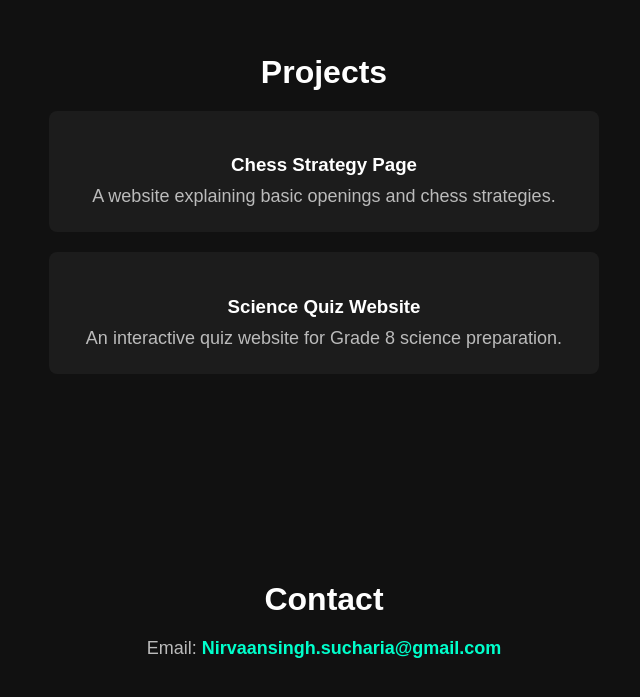
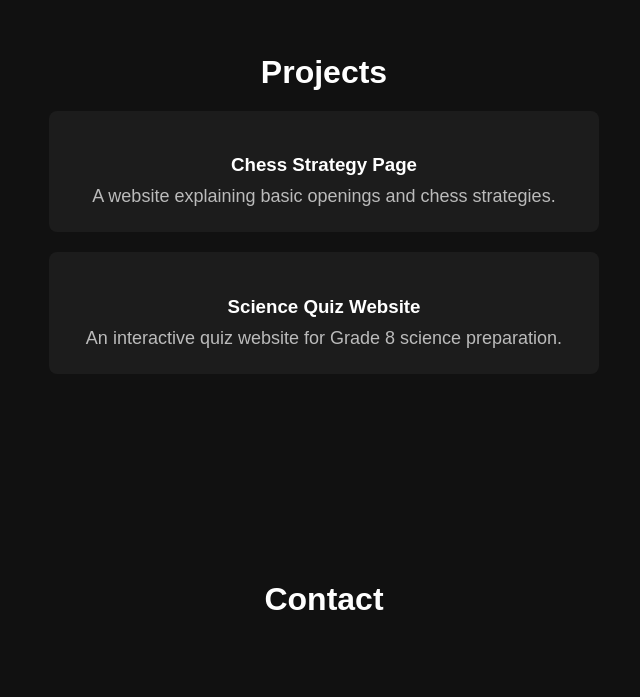
Before and after one commit to Nirvaan12354/Nirvaan12354.github.io, a plain HTML site: page index.html in a window 1280 px wide. Shown: the part 904-1601 px from the top of the page, without its empty margins (316-956 px from the left). Drawn offline with Linux system fonts and the light colour scheme.

Commit message:
Update contact section in index.html
Removed email address from the contact section.

```diff
--- a/index.html
+++ b/index.html
@@ -50,7 +50,6 @@
     <!-- Contact Section -->
     <section id="contact">
         <h2>Contact</h2>
-        <p>Email: <a href="mailto:Nirvaansingh.sucharia@gmail.com">Nirvaansingh.sucharia@gmail.com</a></p>
     </section>
 
 </body>
```
